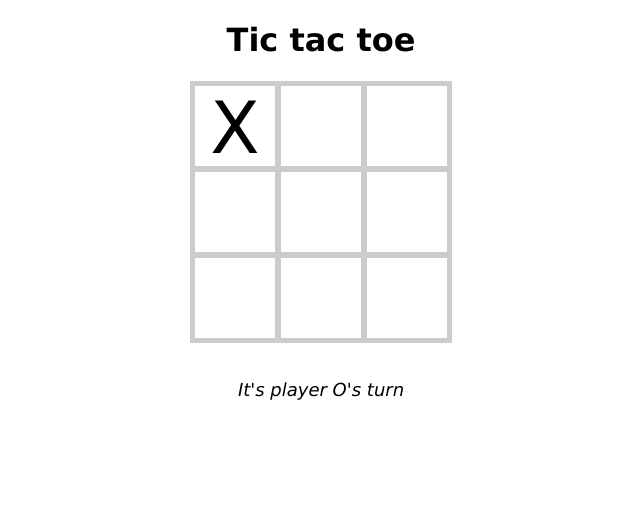
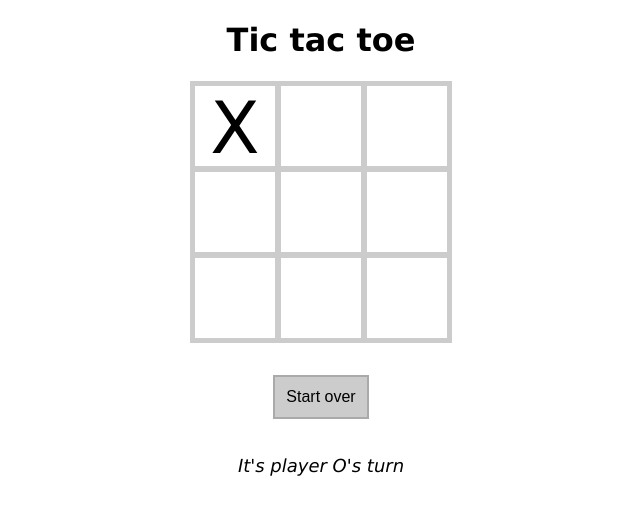
Before and after one commit to graphicalx/practice-react-tictactoe, a React (Vite) app: page / in a window 1280 px wide. Both pictures are taken after a click on the element 552 px from the left and 123 px from the top of the page. Shown: the top 514 px of the page, without its empty margins (319-959 px from the left). Built offline with nearby package versions, Linux system fonts and the light colour scheme.

Commit message:
Added reset

```diff
--- a/src/components/TicTacToe.jsx
+++ b/src/components/TicTacToe.jsx
@@ -1,7 +1,7 @@
 import Board from "./Board"
 import { useEffect, useReducer, useState } from 'react'
 import { checkGameStatus } from "../lib/logic"
-import { TYPE_GAME_END, TYPE_MOVE } from "../lib/consts";
+import { TYPE_GAME_END, TYPE_MOVE, TYPE_RESET } from "../lib/consts";
 
 export default function TicTacToe() {
 
@@ -10,6 +10,7 @@ export default function TicTacToe() {
         board: initialBoard,
         nextPlayer: 'X',
         winner: null,
+        showReset: false,
     }
 
     const tttReducer = (state, action) => {
@@ -35,6 +36,7 @@ export default function TicTacToe() {
                     ...state,
                     board,
                     nextPlayer,
+                    showReset: true,
                 }
 
             case TYPE_GAME_END:
@@ -52,13 +54,16 @@ export default function TicTacToe() {
                     }
                 }
 
+            case TYPE_RESET:
+                return initialState
+
             default:
                 return state;
         }
     }
 
     const [state, dispatch] = useReducer(tttReducer, initialState)
-    const { board, nextPlayer, winner } = state
+    const { board, nextPlayer, winner, showReset } = state
 
     const handleMove = (y, x) => {
         dispatch({
@@ -67,6 +72,12 @@ export default function TicTacToe() {
                 y,
                 x,
             }
+        })
+    }
+
+    const handleReset = () => {
+        dispatch({
+            type: TYPE_RESET
         })
     }
 
@@ -90,6 +101,7 @@ export default function TicTacToe() {
 
     return <>
         <Board board={board} winner={winner} onMove={handleMove} />
+        { showReset && <button className="reset" onClick={handleReset}>Start over</button>}
         <p className={"message" + (winner ? " winner" : '')}>{message}</p>
     </>
 }
--- a/src/index.css
+++ b/src/index.css
@@ -59,3 +59,17 @@ p.message {
 p.winner {
     color: red;
 }
+
+button.reset {
+    display: block;
+    margin: 2em auto;
+    background: #ccc;
+    border: 2px solid #aaa;
+    padding: 0.7em;
+    font-size: medium;
+    cursor: pointer;
+}
+
+button.reset:hover {
+    background-color: #bbb;;
+}
--- a/src/lib/consts.js
+++ b/src/lib/consts.js
@@ -1,4 +1,5 @@
 const TYPE_MOVE = 'move'
 const TYPE_GAME_END = 'end'
+const TYPE_RESET = 'reset'
 
-export { TYPE_MOVE, TYPE_GAME_END }
+export { TYPE_MOVE, TYPE_GAME_END, TYPE_RESET }
```
Also changed, not shown: 1 other file (tests, documents, lock files or other folders).
